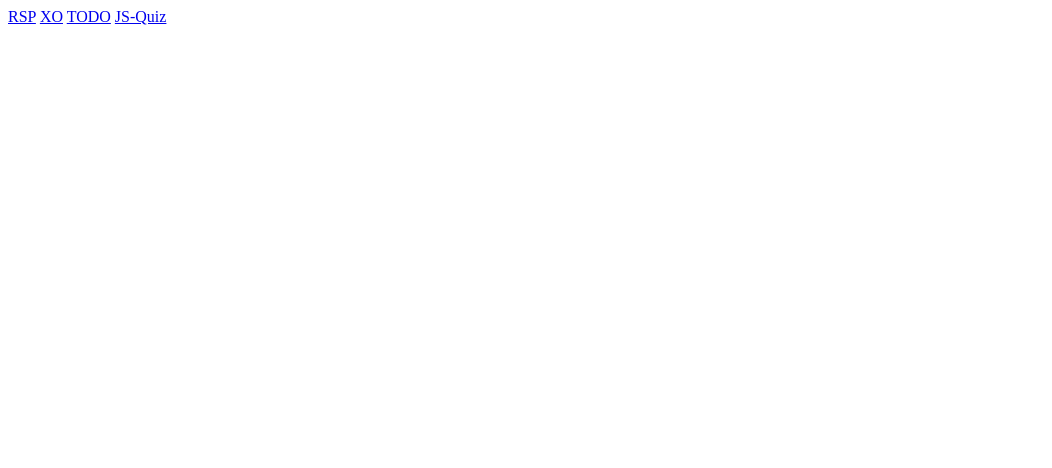
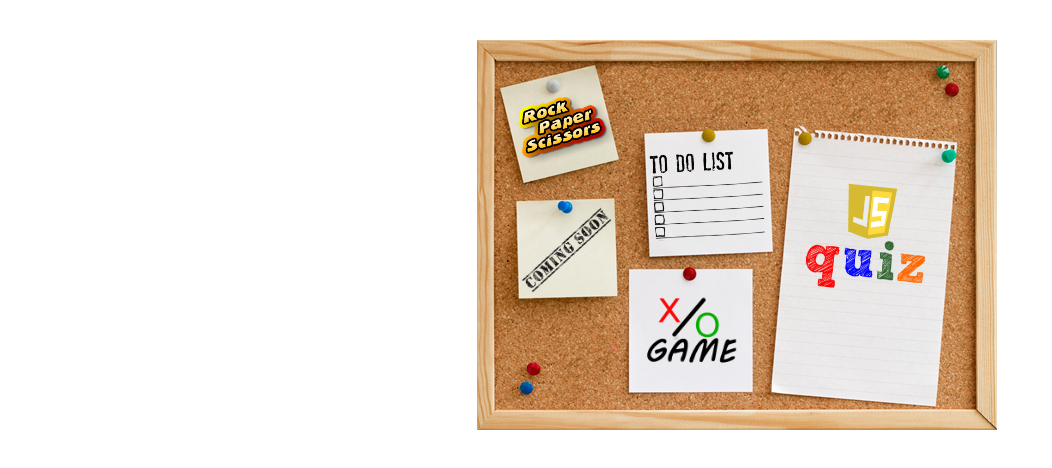
Before and after one commit to vladyslav44448/games-js, a plain HTML site: page index.html in a window 1280 px wide. Shown: the whole page, without its empty margins (0-1052 px from the left). Drawn offline with Linux system fonts and the light colour scheme.

Commit message:
main menu edited,styles added

```diff
--- /dev/null
+++ b/index.css
@@ -0,0 +1,71 @@
+ul {
+  list-style: none;
+}
+
+.main {
+  background-image: url('desktop.png');
+  display: flex;
+  background-repeat: no-repeat;
+  height: 392px;
+  width: 522px;
+  margin: 39px 0 0 469px;
+  min-width: 500px;
+}
+
+.js--item-container {
+  display: flex;
+  flex-direction: column;
+  align-items: center;
+}
+
+.js--item {
+  position: absolute;
+  left: 808px;
+  top: 186px;
+  transform: rotate(6deg);
+}
+
+.js-word {
+  width: 49px;
+  height: 53px;
+}
+
+.quiz-word {
+  width: 119px;
+  height: 52px;
+}
+
+.todo-icon {
+  position: absolute;
+  width: 115px;
+  top: 150px;
+  left: 651px;
+  transform: rotate(-3deg);
+}
+
+.todo-icon:hover {
+
+}
+
+.rsp-icon {
+  position: absolute;
+  width: 95px;
+  top: 94px;
+  transform: rotate(-16deg);
+  left: 514px;
+}
+
+.xo-icon {
+  position: absolute;
+  width: 129px;
+  top: 276px;
+  left: 635px;
+}
+
+.next-game--icon {
+  width: 104px;
+  position: absolute;
+  top: 189px;
+  transform: rotate(-17deg);
+  left: 512px;
+}
--- a/index.html
+++ b/index.html
@@ -4,12 +4,42 @@
   <meta charset="UTF-8">
   <meta name="viewport" content="width=device-width, initial-scale=1.0">
   <meta http-equiv="X-UA-Compatible" content="ie=edge">
-  <title>Document</title>
+  <title>Dream land :D</title>
+  <link rel="stylesheet" href="index.css">
 </head>
 <body>
-  <a href="rock_scissors_paper/rsp.html">RSP</a>
-  <a href="xo/xo.html">XO</a>
-  <a href="todo/index.html">TODO</a>
-  <a href="js-quiz/index.html">JS-Quiz</a>
+  <div class="main">
+    <ul>
+      <li>
+        <a href="rock_scissors_paper/rsp.html">
+          <img src="rps.png" class="rsp-icon"/>
+        </a>
+      </li>
+      <li>
+        <a href="xo/xo.html">
+          <img src="XO-game.png" class="xo-icon"/>
+        </a>
+      </li>
+      <li>
+        <a href="todo/index.html">
+          <img src="to-do-list.png" class="todo-icon"/>
+        </a>
+      </li>
+      <li>
+        <div class="js--item">
+          <a href="js-quiz/index.html" class="js--item-container">
+            <img src="j5.png" class="js-word" />
+            <img src="quiz.png" class="quiz-word" />
+          </a>
+        </div>
+      </li>
+      <li>
+          <a class="next-game">
+            <img src="Comingsoon.png" class="next-game--icon"/>
+          </a>
+      </li>
+    </ul>
+  </div>
+
 </body>
 </html>
```
Also changed, not shown: Comingsoon.png (added), XO-game.png (added), desktop.png (added), j5.png (added), quiz.png (added), rps.png (added), to-do-list.png (added).
